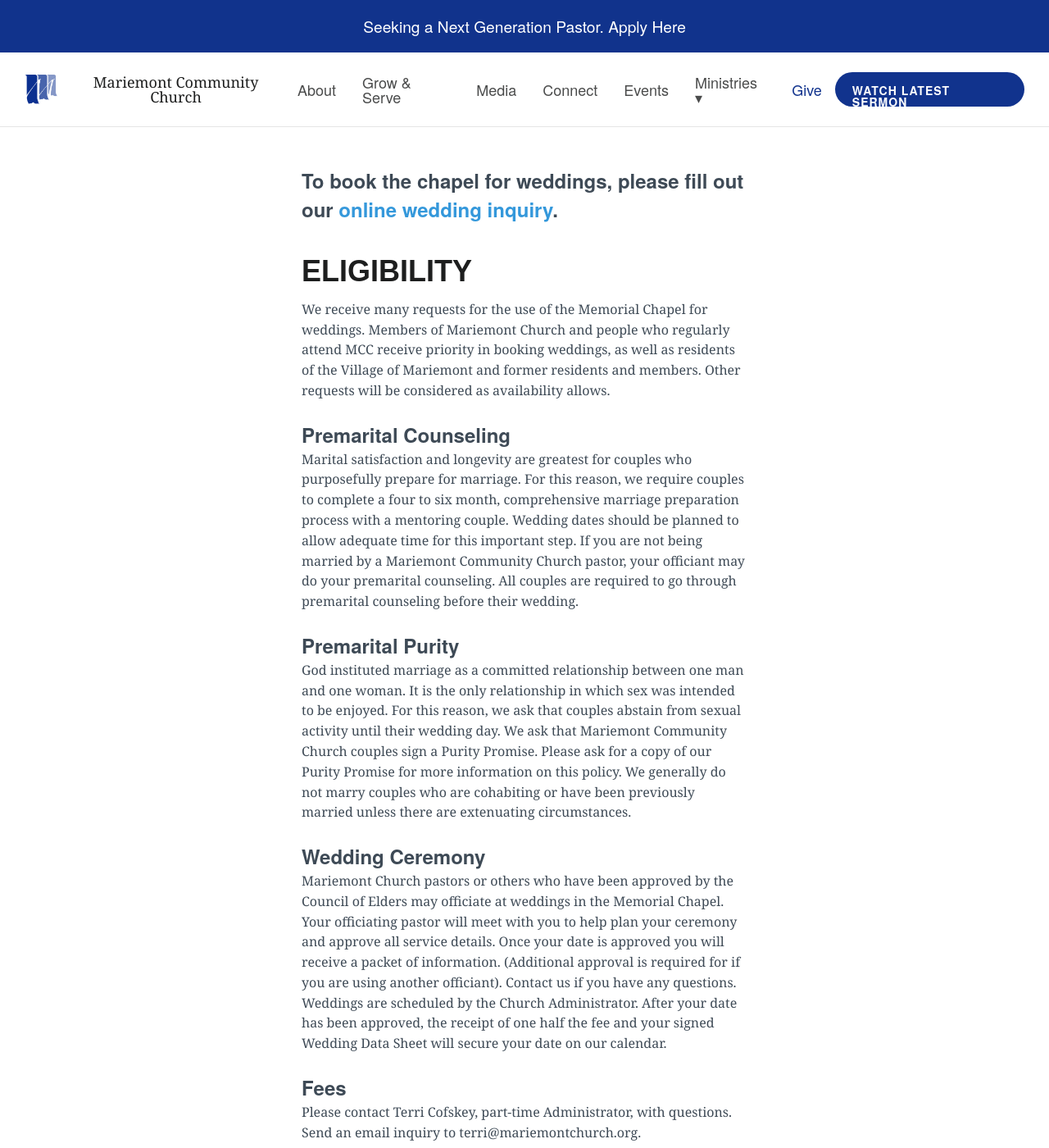
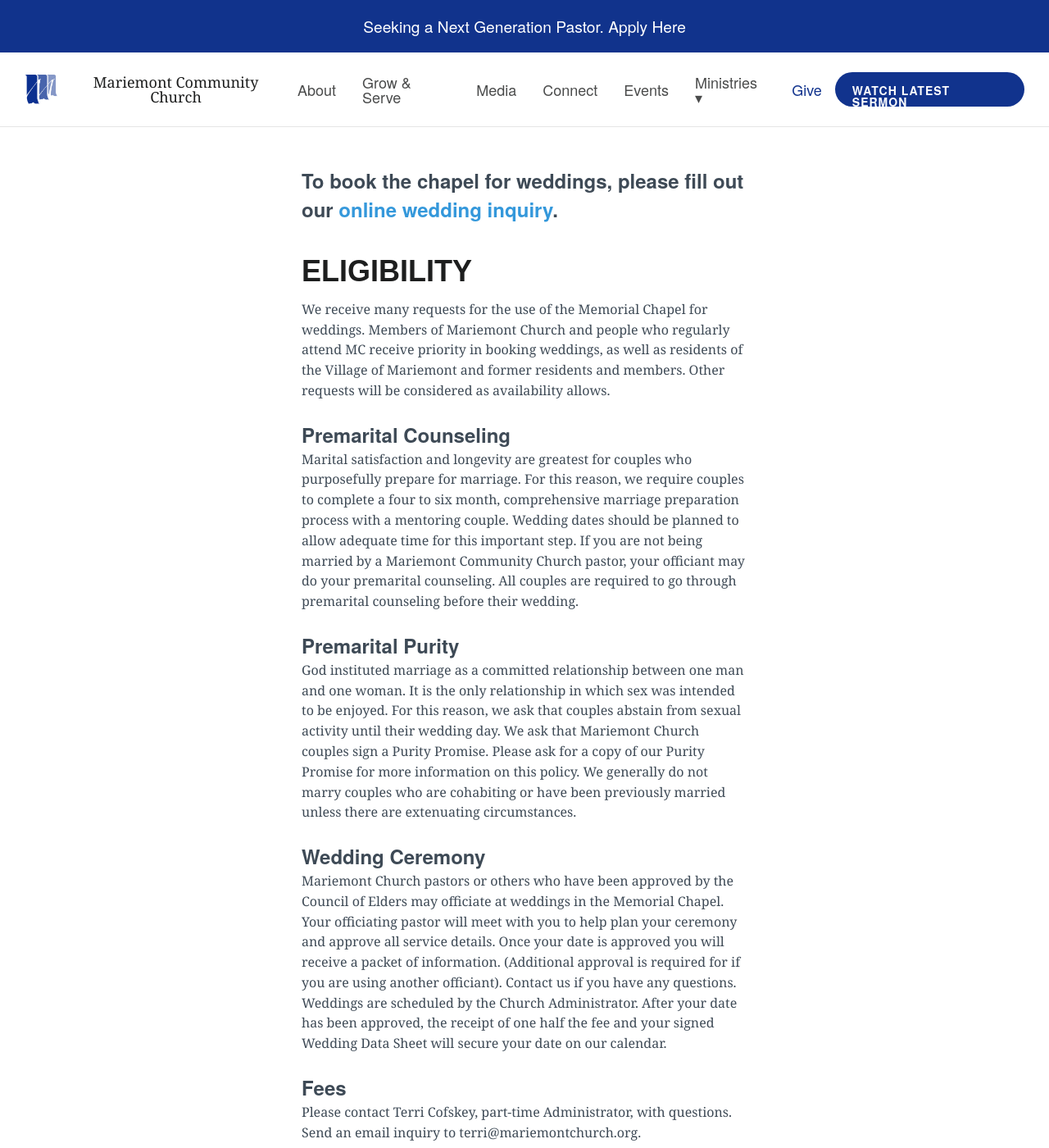
Before and after one commit to lukemoderwell/mariemont, a Jekyll site: the page built from weddings.md, in a window 1280 px wide and 1400 px high. Shown: the whole window at 82% size. Built offline with Jekyll 4.4.1, drawn with Linux system fonts in a browser that asks for light colours; nearby versions of some CDN libraries.

Commit message:
Updated Weddings

```diff
--- a/weddings.md
+++ b/weddings.md
@@ -9,13 +9,13 @@
 ### To book the chapel for weddings, please fill out our [online wedding inquiry](/wedding-form).
 
 ## Eligibility
-We receive many requests for the use of the Memorial Chapel for weddings. Members of Mariemont Church and people who regularly attend MCC receive priority in booking weddings, as well as residents of the Village of Mariemont and former residents and members. Other requests will be considered as availability allows.
+We receive many requests for the use of the Memorial Chapel for weddings. Members of Mariemont Church and people who regularly attend MC receive priority in booking weddings, as well as residents of the Village of Mariemont and former residents and members. Other requests will be considered as availability allows.
 
 ### Premarital Counseling
 Marital satisfaction and longevity are greatest for couples who purposefully prepare for marriage. For this reason, we require couples to complete a four to six month, comprehensive marriage preparation process with a mentoring couple. Wedding dates should be planned to allow adequate time for this important step. If you are not being married by a Mariemont Community Church pastor, your officiant may do your premarital counseling. All couples are required to go through premarital counseling before their wedding.
 
 ### Premarital Purity
-God instituted marriage as a committed relationship between one man and one woman. It is the only relationship in which sex was intended to be enjoyed. For this reason, we ask that couples abstain from sexual activity until their wedding day. We ask that Mariemont Community Church couples sign a Purity Promise. Please ask for a copy of our Purity Promise for more information on this policy. We generally do not marry couples who are cohabiting or have been previously married unless there are extenuating circumstances.
+God instituted marriage as a committed relationship between one man and one woman. It is the only relationship in which sex was intended to be enjoyed. For this reason, we ask that couples abstain from sexual activity until their wedding day. We ask that Mariemont Church couples sign a Purity Promise. Please ask for a copy of our Purity Promise for more information on this policy. We generally do not marry couples who are cohabiting or have been previously married unless there are extenuating circumstances.
 
 ### Wedding Ceremony
 Mariemont Church pastors or others who have been approved by the Council of Elders may officiate at weddings in the Memorial Chapel. Your officiating pastor will meet with you to help plan your ceremony and approve all service details.
```
